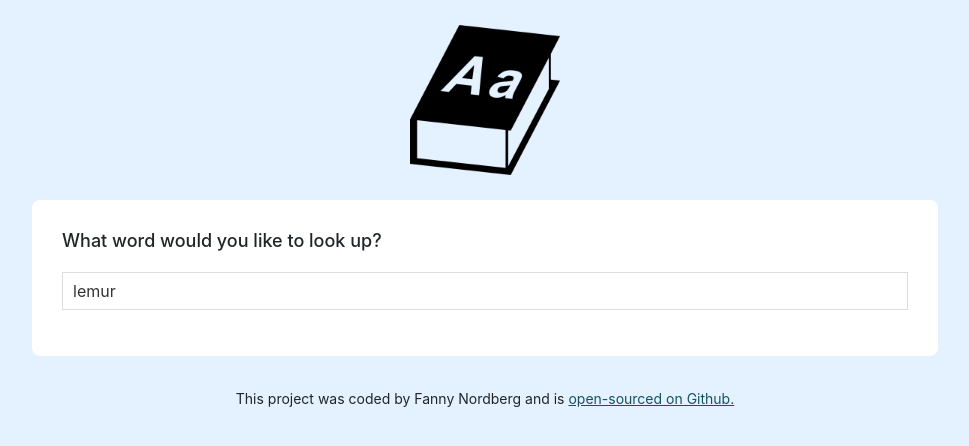
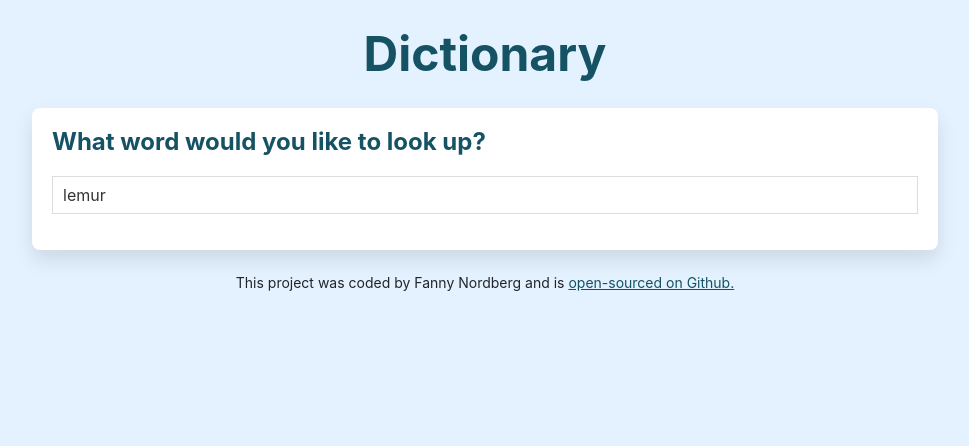
Before and after one commit to Fannytje/dictionary-project, a React (Create React App) app: page / in a window 1280 px wide. Shown: the top 446 px of the page, without its empty margins (155-1124 px from the left). Built offline with nearby package versions, Linux system fonts and the light colour scheme; no server answers.

Commit message:
Improved layout and fixed bug with missing audio files

```diff
--- a/src/App.css
+++ b/src/App.css
@@ -9,6 +9,13 @@ a {
 .App {
   max-width: 960px;
   margin: 0 auto;
+}
+
+.App h1{
+  color: #155263;
+  font-size: 48px;
+  text-align: center;
+  font-weight: bold;
 }
 
 .App header {
@@ -23,5 +30,5 @@ a {
 
 .App-footer {
   text-align: center;
-  margin: 30px 0;
+  margin: 20px 0;
 }
--- a/src/App.js
+++ b/src/App.js
@@ -1,5 +1,4 @@
 import './App.css';
-import dictionary from "./dictionary-image.png";
 import Dictionary from './Dictionary';
 
 export default function App() {
@@ -7,7 +6,9 @@ export default function App() {
     <div className="App">
       <div className='container'>
       <header className="App-header">
-      <img src={dictionary} className="App-logo img-fluid" alt="icon" />
+      <h1>
+        Dictionary
+      </h1>
       </header>
       <main>
         <Dictionary defaultKeyword="lemur" />
--- a/src/Dictionary.css
+++ b/src/Dictionary.css
@@ -1,13 +1,16 @@
-.Dictionary h1 {
-    font-size: 18px;
+.Dictionary h2 {
+    font-size: 24px;
+    font-weight: bold;
     margin-bottom: 20px;
+    color: #155263;
 }
 
 .Dictionary section {
     background: white;
-    padding: 30px;
+    padding: 20px;
     border-radius: 8px;
     margin: 15px;
+    box-shadow: 0 10px 20px rgb(0 0 0 / 10%);
 }
 
 .Dictionary input {
--- a/src/Dictionary.js
+++ b/src/Dictionary.js
@@ -47,7 +47,7 @@ export default function Dictionary(props) {
     return (
         <div className="Dictionary">
         <section>
-        <h1>What word would you like to look up?</h1>
+        <h2>What word would you like to look up?</h2>
            <form className="mb-3" onSubmit={handleSubmit}>
             <input type="search" defaultValue={props.defaultKeyword} onChange={handleKeywordChange}/>
            </form>
--- a/src/Meaning.css
+++ b/src/Meaning.css
@@ -4,13 +4,19 @@
     font-weight: bold;
 }
 
+.Meaning .full-definition{
+    margin-bottom: 25px;
+}
+
 .Meaning .definition {
-    margin-top: 10px
+    margin: 10px 0px;
+    padding-left: 16px;
 }
 
 .Meaning .example {
     font-size: 13px;
     opacity: 0.7;
     font-style: italic;
-    margin-top: 10px;
+    margin: 10px 0px;
+    padding-left: 16px;
 }
--- a/src/Meaning.js
+++ b/src/Meaning.js
@@ -9,7 +9,7 @@ export default function Meaning(props) {
             <h3>{props.meaning.partOfSpeech}</h3>
             {props.meaning.definitions.map(function(definition, index)
             { return (
-                <div key={index}>
+                <div key={index} className="full-definition">
                    <div className="definition">
                     {definition.definition}
                   </div>
@@ -20,6 +20,6 @@ export default function Meaning(props) {
                 </div>
             );
             })}
-        </div>
+           </div>
     );
 }
--- a/src/Phonetic.js
+++ b/src/Phonetic.js
@@ -2,10 +2,14 @@ import React from "react";
 import "./Phonetic.css";
 
 export default function Phonetic(props) {
+    if (props.phonetic.audio) {
     return (
         <div className="Phonetic">
             <a href={props.phonetic.audio} target="_blank" rel="noreferrer">Listen</a>
             <span className="text">{props.phonetic.text}</span>
         </div>
     );
+}else{
+    return null;
 }
+}
--- a/src/Photos.css
+++ b/src/Photos.css
@@ -1,4 +1,4 @@
 .Photos img {
     border-radius: 4px;
-    margin-bottom: 10px;
+    margin: 5px 5px;
 }
--- a/src/Results.css
+++ b/src/Results.css
@@ -1,5 +1,6 @@
-.Results h2 {
-    font-size: 30px;
+.Results h3 {
+    font-size: 20px;
     font-weight: bold;
     line-height: 1.5;
+    color: #155263;
 }
--- a/src/Results.js
+++ b/src/Results.js
@@ -7,22 +7,20 @@ export default function Results(props) {
     if (props.results) {
         return <div className="Results">
         <section>
-        <h2>{props.results.word}</h2>
-            {props.results.phonetics.map(function(phonetic, index){
+        <h3>{props.results.word}</h3>
+        {props.results.phonetics.map(function(phonetic, index){
                 return (<div key={index}>
                 <Phonetic phonetic={phonetic}/>
                 </div>
                 );
                 })}
         </section>
-        <section>
         {props.results.meanings.map(function(meaning, index) {
-            return (<div key={index}>
+            return (<section key={index}>
                 <Meaning meaning={meaning}/>
-                </div>
+                </section>
             );
         })}
-        </section>
         </div>;
     } else {
         return null;
--- a/src/Synonyms.css
+++ b/src/Synonyms.css
@@ -1,6 +1,6 @@
 .Synonyms {
     margin: 10px 0 0;
-    padding:0;
+    padding-left: 16px;
 }
 
 .Synonyms li {
```
